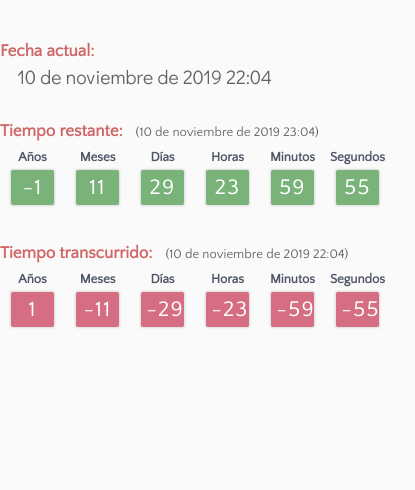
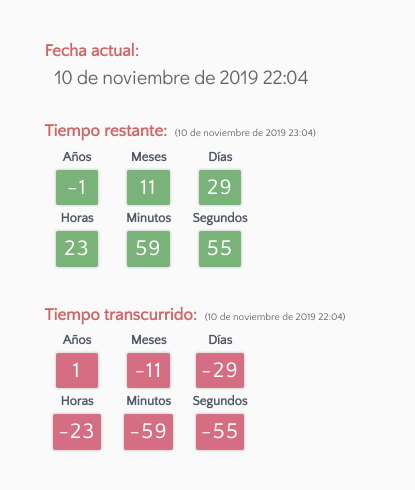
Before and after one commit to franlopezm/countdown, a React (Create React App) app: page / in a window 390 px wide. Shown: the top 490 px of the page, 415 px wide, since content can reach past the window. Built offline with nearby package versions, Linux system fonts and the light colour scheme.

Commit message:
Add media query for responsive

```diff
--- a/src/components/app.scss
+++ b/src/components/app.scss
@@ -9,12 +9,13 @@ body, html {
     justify-content: center;
 }
 
-.youtube-box {
-	text-align: center;
-}
-
 .container {
 	padding: 1.6rem 0.9rem;
+
+	.youtube-box {
+		text-align: center;
+		margin-bottom: 0.5rem;
+	}
 
 	h1 {
 		color: #C14646;
@@ -30,8 +31,8 @@ body, html {
 
 			span {
 				color: #646464;
-				font-size: 1rem;
-				margin-left: 1rem;
+				font-size: 0.77rem;
+				margin-left: 0.6rem;
 			}
 		}
 
@@ -39,7 +40,7 @@ body, html {
 			color: #646464;
 			font-family: 'Didact Gothic', sans-serif;
 			font-size: 1.5rem;
-			margin: 0.3rem 0.6rem 0.6rem 1.3rem;
+			margin: 0.3rem 0.6rem 0.6rem 0.7rem;
 		}
 	}
 
--- a/src/components/countDownAndUp.scss
+++ b/src/components/countDownAndUp.scss
@@ -4,3 +4,10 @@
 	justify-content: space-between;
 	max-width: 32rem;
 }
+
+@media screen and (max-width: 700px) {
+	.count_down_and_up {
+		flex-wrap: wrap;
+		max-width: 16rem;
+	}
+}
--- a/src/components/numberCard.scss
+++ b/src/components/numberCard.scss
@@ -26,6 +26,6 @@
 		letter-spacing: 0.1rem;
 		padding: 0.4rem;
 		text-align: center;
-		width: 2.5rem;
+		min-width: 2.5rem;
 	}
 }
```
